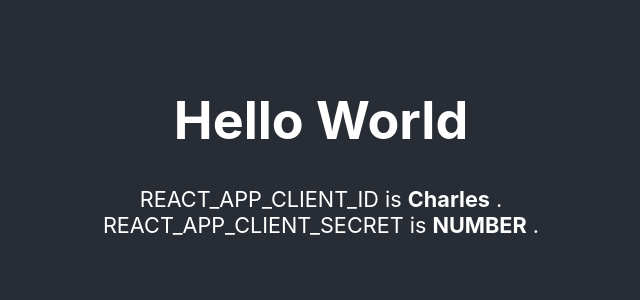
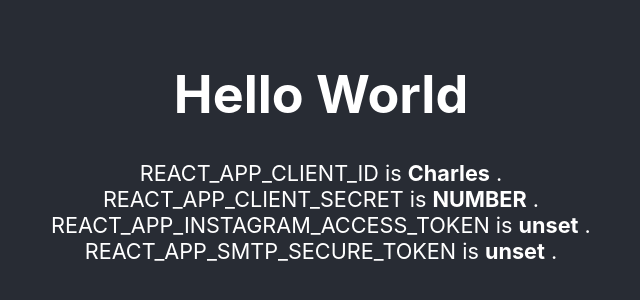
Before and after one commit to CharlesSin/react-github-env, a React (Create React App) app: page / in a window 1280 px wide. Shown: the part 254-554 px from the top of the page, without its empty margins (319-959 px from the left). Built offline with nearby package versions, Linux system fonts and the light colour scheme; no server answers.

Commit message:
testing env again

```diff
--- a/package.json
+++ b/package.json
@@ -14,11 +14,11 @@
   },
   "scripts": {
     "start": "react-scripts start",
+    "predeploy" : "npm run build",
+    "deploy" : "gh-pages -d build",
     "build": "react-scripts build",
     "test": "react-scripts test",
-    "eject": "react-scripts eject",
-    "predeploy" : "npm run build",
-    "deploy" : "gh-pages -d build",
+    "eject": "react-scripts eject"
   },
   "eslintConfig": {
     "extends": [
--- a/src/App.js
+++ b/src/App.js
@@ -1,4 +1,3 @@
-
 import './App.css';
 
 function App() {
@@ -8,6 +7,8 @@ function App() {
         <h1>Hello World</h1>
         <small>REACT_APP_CLIENT_ID is <b>{process.env.REACT_APP_CLIENT_ID}</b> . </small>
         <small>REACT_APP_CLIENT_SECRET is <b>{process.env.REACT_APP_CLIENT_SECRET}</b> . </small>
+        <small>REACT_APP_INSTAGRAM_ACCESS_TOKEN is <b>{process.env.REACT_APP_INSTAGRAM_ACCESS_TOKEN}</b> . </small>
+        <small>REACT_APP_SMTP_SECURE_TOKEN is <b>{process.env.REACT_APP_SMTP_SECURE_TOKEN}</b> . </small>
       </header>
     </div>
   );
```
